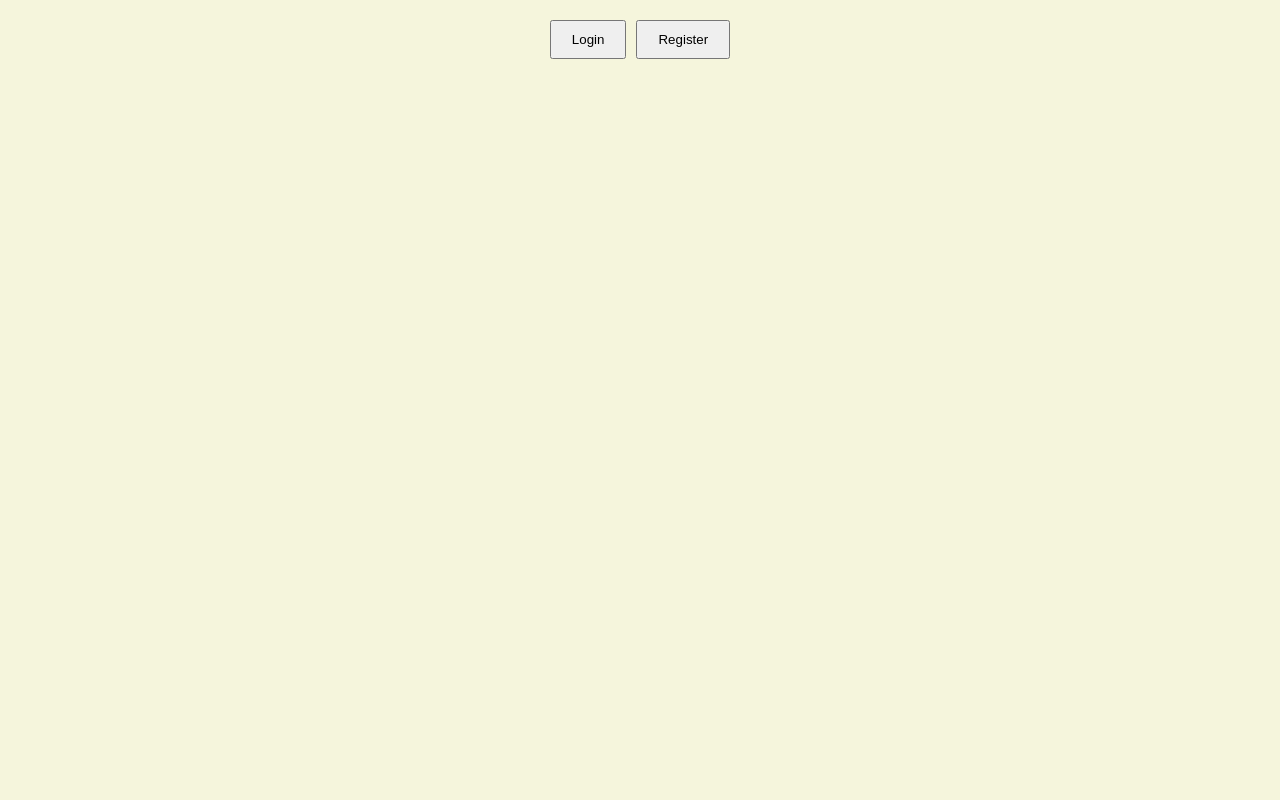
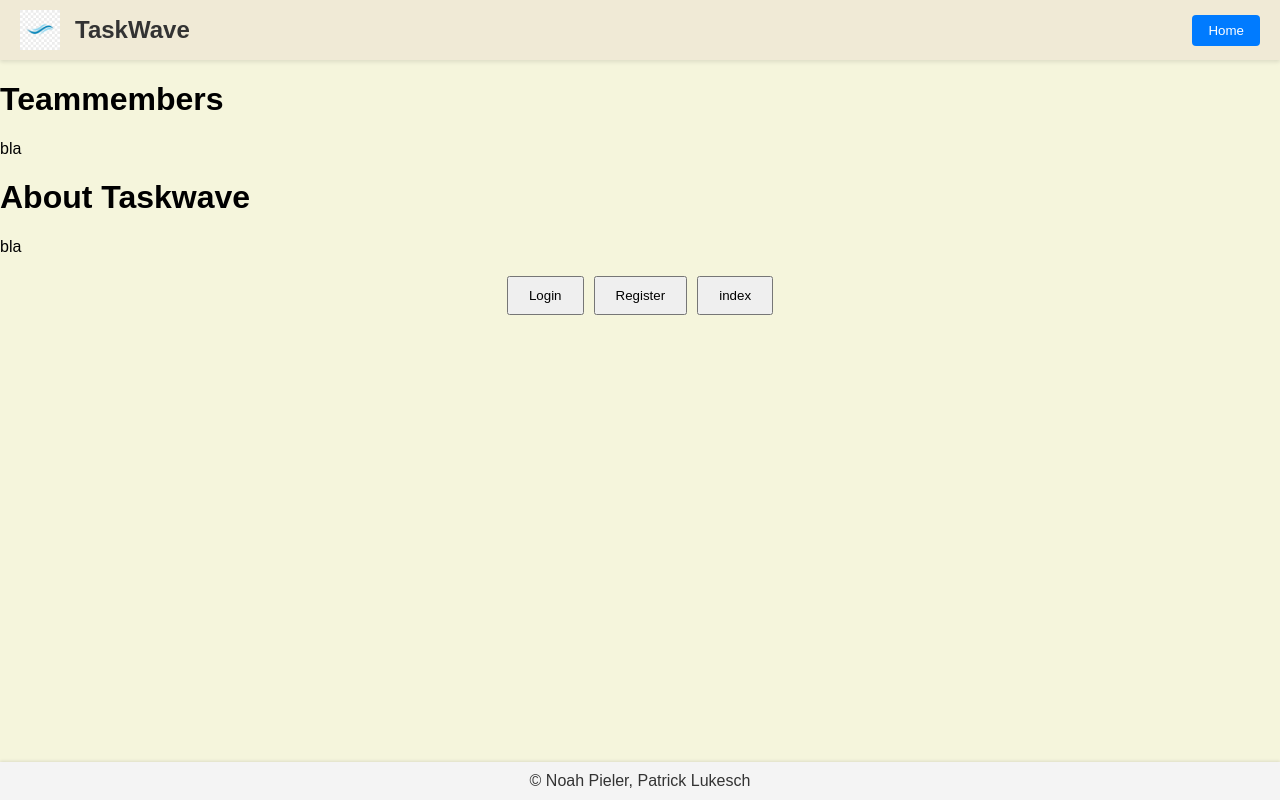
Before and after one commit to plukesch/TaskWave, a website: page client/files/aboutus.html in a window 1280 px wide. Drawn offline with Linux system fonts and the light colour scheme.

Commit message:
Changes for Footer at the end

```diff
--- /dev/null
+++ b/client/files/aboutus.css
@@ -0,0 +1,77 @@
+body {
+    font-family: Arial, sans-serif;
+    background-color: #f5f5dc; /* Beige Farbton */
+}
+
+.navigation-buttons {
+    display: flex;
+    justify-content: center;
+    gap: 10px;
+    margin: 20px;
+}
+
+.navigation-buttons button {
+    padding: 10px 20px;
+    cursor: pointer;
+}
+
+.menu-bar {
+    display: flex;
+    align-items: center;
+    background-color: #f0ead6; /* Hintergrundfarbe der Menüleiste */
+    padding: 10px 20px; /* Innenabstand */
+    box-shadow: 0 2px 4px rgba(0,0,0,0.1); /* Optionaler Schatten für Tiefe */
+}
+
+.menu-icon {
+    width: 40px; /* oder eine andere passende Größe */
+    height: auto;
+    margin-right: 15px; /* Abstand zwischen Icon und Titel */
+}
+
+.menu-title {
+    font-size: 24px; /* Anpassen nach Bedarf */
+    font-weight: bold;
+    color: #333; /* Dunkle Schriftfarbe für Kontrast */
+    margin-right: auto; /* Schiebt alle nachfolgenden Elemente nach rechts */
+}
+
+.menu-bar button {
+    background-color: #007BFF; /* Blaue Button-Farbe */
+    color: white;
+    border: none;
+    padding: 8px 16px;
+    border-radius: 4px;
+    cursor: pointer;
+}
+
+.menu-bar button:hover {
+    background-color: #0056b3; /* Dunklerer Blauton beim Hover */
+}
+
+footer {
+    text-align: center;
+    padding: 10px 0; /* Reduzierter vertikaler Abstand */
+    background-color: #f4f4f4; /* Hintergrundfarbe */
+    color: #333; /* Textfarbe */
+    width: 100%;
+    box-shadow: 0 -1px 3px rgba(0,0,0,0.1); /* Leichter Schatten für einen subtilen erhöhten Effekt */
+}
+
+/* Für Footer Formatierung, damit am Ende angezeigt wird */
+html, body {
+    height: 100%;
+    margin: 0;
+    padding: 0;
+}
+
+body {
+    display: flex;
+    flex-direction: column;
+    min-height: 100vh;
+}
+
+.content-wrapper {
+    flex: 1;  /* Nimmt verfügbaren Raum ein */
+}
+/* Footer Formatierung Ende */
--- a/client/files/aboutus.html
+++ b/client/files/aboutus.html
@@ -4,13 +4,37 @@
     <meta charset="UTF-8">
     <meta name="viewport" content="width=device-width, initial-scale=1.0">
     <title>TaskWave</title>
-    <link rel="stylesheet" href="index.css">
+    <link rel="stylesheet" href="aboutus.css">
 </head>
 <body>
-    <!-- Neue Buttons für Navigation, nur temporär da -->
-    <div class="navigation-buttons">
-        <button onclick="location.href='login.html'">Login</button>
-        <button onclick="location.href='registration.html'">Register</button>
+    <div class="content-wrapper">
+
+        <div class="menu-bar">
+            <img src="../../wave-icon.jpg" alt="Wave Icon" class="menu-icon">
+            <span class="menu-title">TaskWave</span>
+            <button onclick="window.location.href='index.html'">Home</button>
+        </div>
+
+        <h1>Teammembers</h1>
+
+        bla
+
+        <h1>About Taskwave</h1>
+
+        bla
+
+        <!-- Neue Buttons für Navigation, nur temporär da -->
+        <div class="navigation-buttons">
+            <button onclick="location.href='login.html'">Login</button>
+            <button onclick="location.href='registration.html'">Register</button>
+            <button onclick="location.href='index.html'">index</button>
+        </div>
+
     </div>
 </body>
+
+<footer>
+    © Noah Pieler, Patrick Lukesch
+</footer>
+
 </html>
--- a/client/files/index.css
+++ b/client/files/index.css
@@ -114,3 +114,21 @@ footer {
 .menu-bar button:hover {
     background-color: #0056b3; /* Dunklerer Blauton beim Hover */
 }
+
+/* Für Footer Formatierung, damit am Ende angezeigt wird */
+html, body {
+    height: 100%;
+    margin: 0;
+    padding: 0;
+}
+
+body {
+    display: flex;
+    flex-direction: column;
+    min-height: 100vh;
+}
+
+.content-wrapper {
+    flex: 1;  /* Nimmt verfügbaren Raum ein */
+}
+/* Footer Formatierung Ende */
--- a/client/files/login.css
+++ b/client/files/login.css
@@ -46,3 +46,30 @@ body {
 .login-container button:hover {
     background-color: #0056b3;
 }
+
+footer {
+    text-align: center;
+    padding: 10px 0; /* Reduzierter vertikaler Abstand */
+    background-color: #f4f4f4; /* Hintergrundfarbe */
+    color: #333; /* Textfarbe */
+    width: 100%;
+    box-shadow: 0 -1px 3px rgba(0,0,0,0.1); /* Leichter Schatten für einen subtilen erhöhten Effekt */
+}
+
+/* Für Footer Formatierung, damit am Ende angezeigt wird */
+html, body {
+    height: 100%;
+    margin: 0;
+    padding: 0;
+}
+
+body {
+    display: flex;
+    flex-direction: column;
+    min-height: 100vh;
+}
+
+.content-wrapper {
+    flex: 1;  /* Nimmt verfügbaren Raum ein */
+}
+/* Footer Formatierung Ende */
--- a/client/files/registration.css
+++ b/client/files/registration.css
@@ -49,3 +49,30 @@ body {
 .buttons button:hover {
     background-color: #0056b3;
 }
+
+footer {
+    text-align: center;
+    padding: 10px 0; /* Reduzierter vertikaler Abstand */
+    background-color: #f4f4f4; /* Hintergrundfarbe */
+    color: #333; /* Textfarbe */
+    width: 100%;
+    box-shadow: 0 -1px 3px rgba(0,0,0,0.1); /* Leichter Schatten für einen subtilen erhöhten Effekt */
+}
+
+/* Für Footer Formatierung, damit am Ende angezeigt wird */
+html, body {
+    height: 100%;
+    margin: 0;
+    padding: 0;
+}
+
+body {
+    display: flex;
+    flex-direction: column;
+    min-height: 100vh;
+}
+
+.content-wrapper {
+    flex: 1;  /* Nimmt verfügbaren Raum ein */
+}
+/* Footer Formatierung Ende */
```
Also changed, not shown: client/files/index.html (+4 -2 lines), client/files/login.html (+10 -0 lines), client/files/registration.html (+11 -0 lines).
